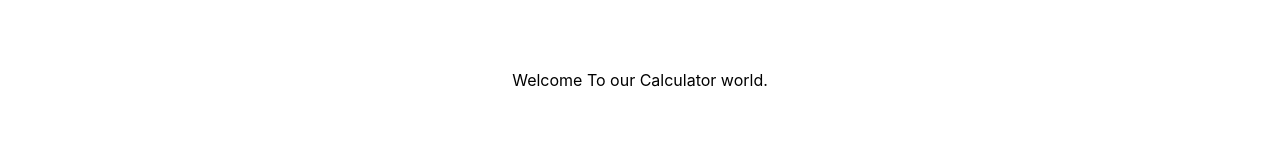
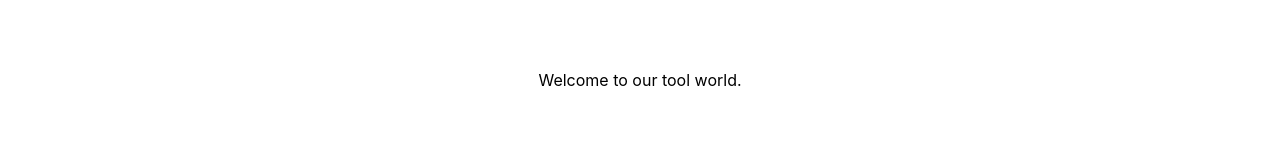
Before and after one commit to nirajpandey034/InterestCalculator, a React (Create React App) app: page / in a window 1280 px wide. Shown: the part 122-282 px from the top of the page. Built offline with nearby package versions, Linux system fonts and the light colour scheme.

Commit message:
some changes

```diff
--- a/src/Components/Welcome.js
+++ b/src/Components/Welcome.js
@@ -5,7 +5,7 @@ function Welcome() {
   let navigate = useNavigate();
   return (
     <div>
-      <div>Welcome To our Calculator world.</div>
+      <div>Welcome to our tool world.</div>
       {/* <button style={{cursor:'pointer'}} onClick={() => navigate("interest-calculator")}>
         Let's Calculate Interests
       </button> */}
```
